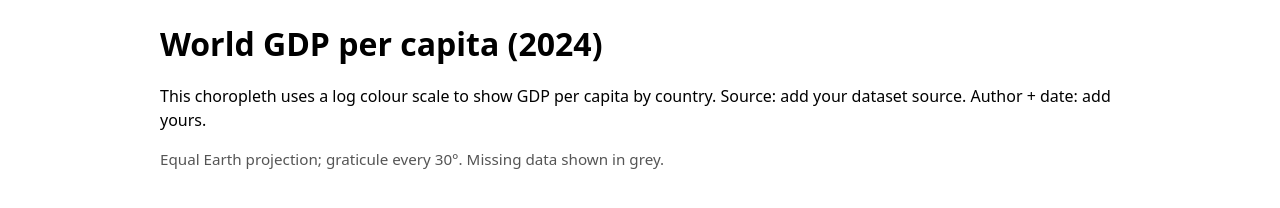
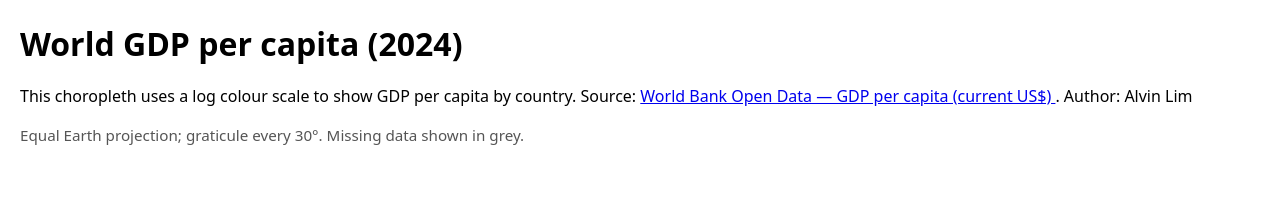
Before and after one commit to alvinlimzr/FIT3179-Week-9-Homework, a plain HTML site: page index.html in a window 1280 px wide. Drawn offline with Linux system fonts and the light colour scheme; a script that the page names is missing.

Commit message:
Update index.html

```diff
--- a/index.html
+++ b/index.html
@@ -6,16 +6,23 @@
   <title>FIT3179 Week 9 Map — GDP per capita</title>
   <style>
     body { font-family: system-ui, -apple-system, Segoe UI, Roboto, "Helvetica Neue", Arial, sans-serif;
-           line-height: 1.5; margin: 0 auto; max-width: 960px; padding: 1rem 1.25rem; }
+           line-height: 1.5; margin: 0 auto; max-width: 1280px; padding: 1rem 1.25rem; }
     h1 { margin: 0.25rem 0 0.75rem; }
     figure { margin: 0; }
     figcaption { color: #555; font-size: 0.95rem; margin-top: 0.5rem; }
+    #vis { width: 100%; }
   </style>
 </head>
 <body>
   <h1>World GDP per capita (2024)</h1>
-  <p>This choropleth uses a log colour scale to show GDP per capita by country.
-     Source: add your dataset source. Author + date: add yours.</p>
+  <p>
+  This choropleth uses a log colour scale to show GDP per capita by country.
+  Source: <a href="https://data.worldbank.org/indicator/NY.GDP.PCAP.CD" target="_blank">
+    World Bank Open Data — GDP per capita (current US$)
+  </a>.
+  Author: Alvin Lim
+</p>
+
   <figure>
     <div id="vis"></div>
     <figcaption>Equal Earth projection; graticule every 30°. Missing data shown in grey.</figcaption>
@@ -25,7 +32,8 @@
   <script src="https://cdn.jsdelivr.net/npm/vega-lite@5"></script>
   <script src="https://cdn.jsdelivr.net/npm/vega-embed@6"></script>
   <script>
-    vegaEmbed("#vis", "world_gdp_map.json", { actions: false }).catch(console.error);
+    // bump this to bypass caches after each change
+    vegaEmbed("#vis", "world_gdp_map.json?v=39", { actions: false }).catch(console.error);
   </script>
 </body>
 </html>
```
